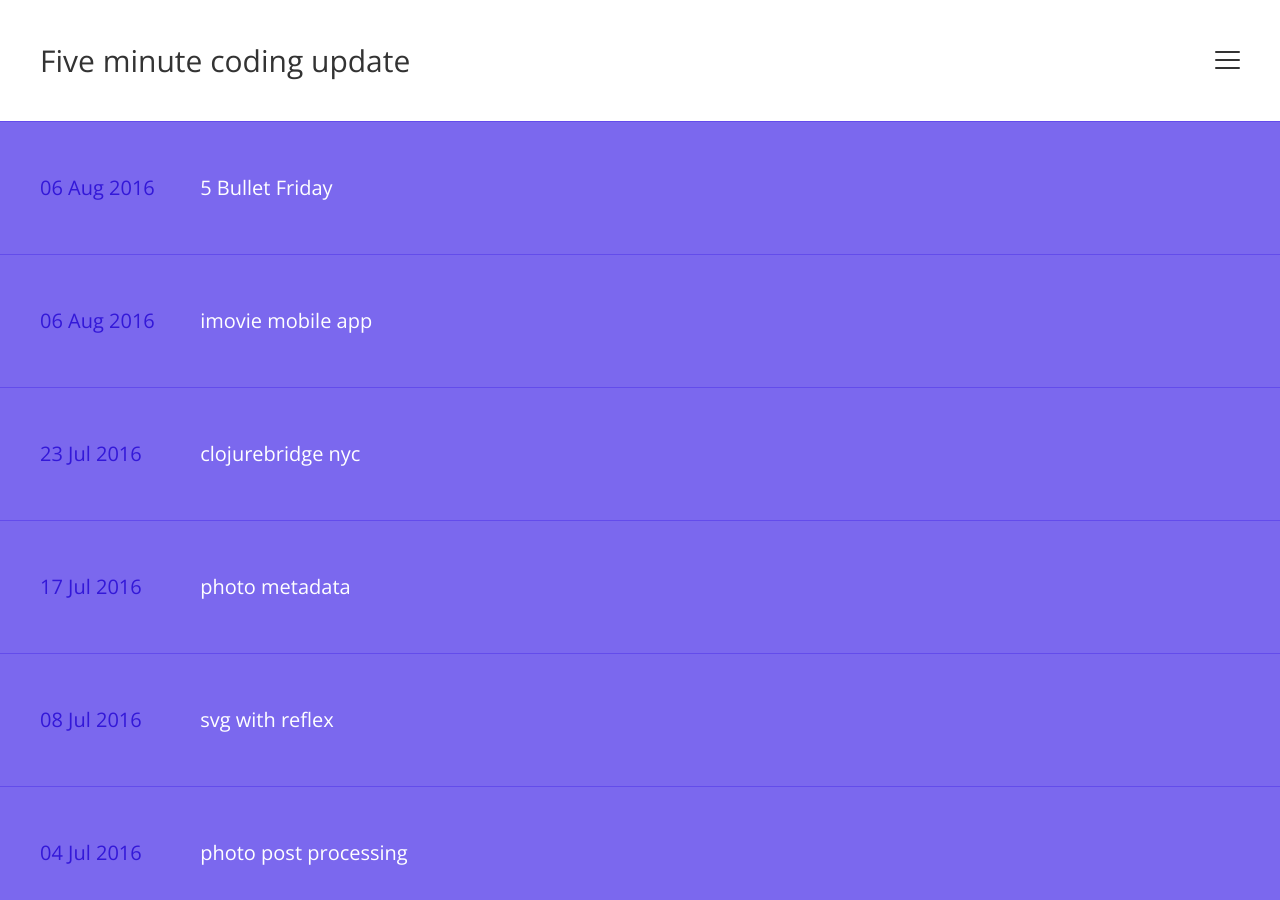
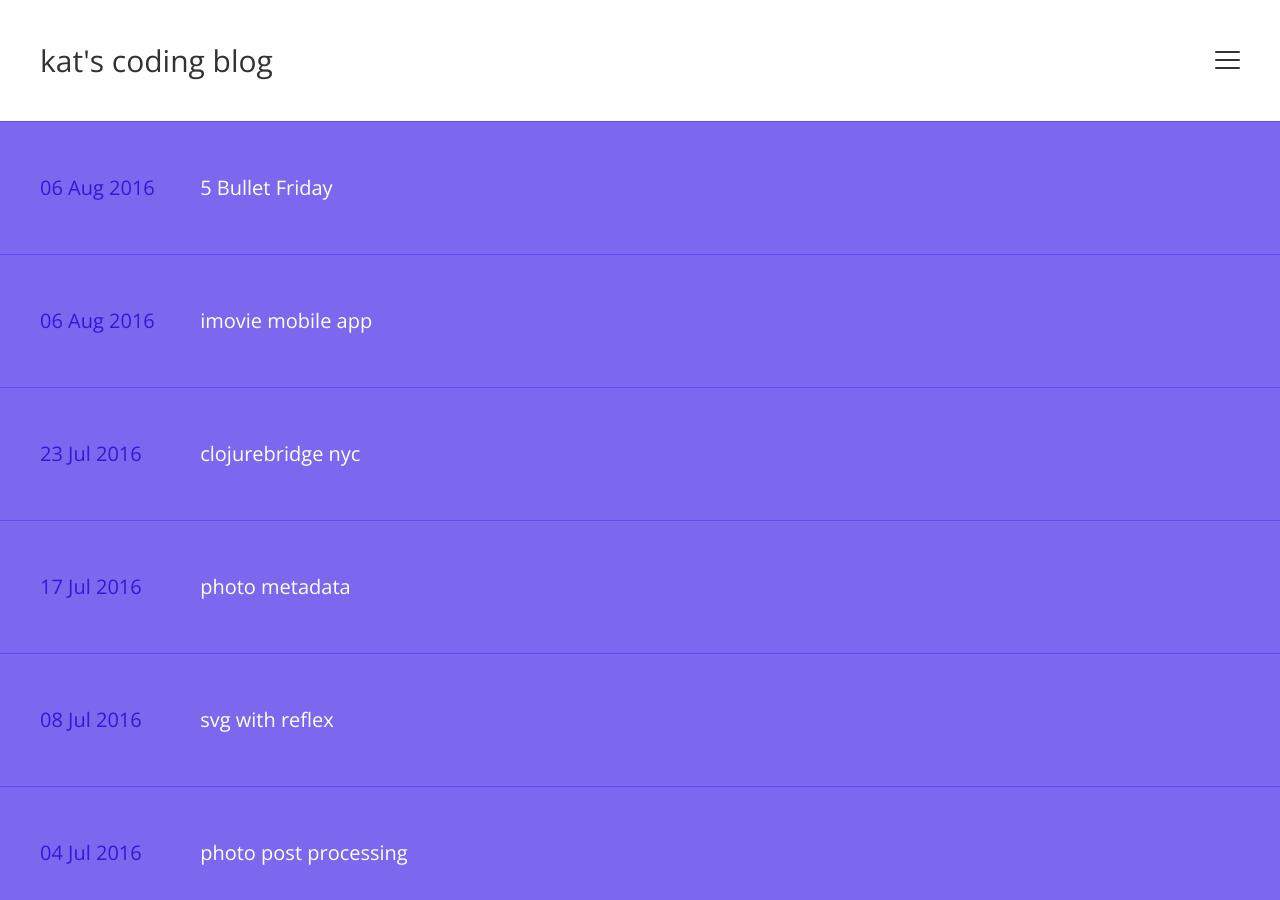
Before and after one commit to noreta/5min, a Jekyll site: the page built from index.html, in a window 1280 px wide and 900 px high. Built offline with Jekyll 4.4.1, drawn with Linux system fonts in a browser that asks for light colours; the list of posts is cut into pages by our own code.

Commit message:
:pencil2:

```diff
--- a/_config.yml
+++ b/_config.yml
@@ -1,5 +1,5 @@
 # Title of your blog; shows in the header
-name: "Five minute coding update"
+name: "kat's coding blog"
 
 # Description of your content (will only be used on Google Search)
 description: "Small bits of learning"
```
